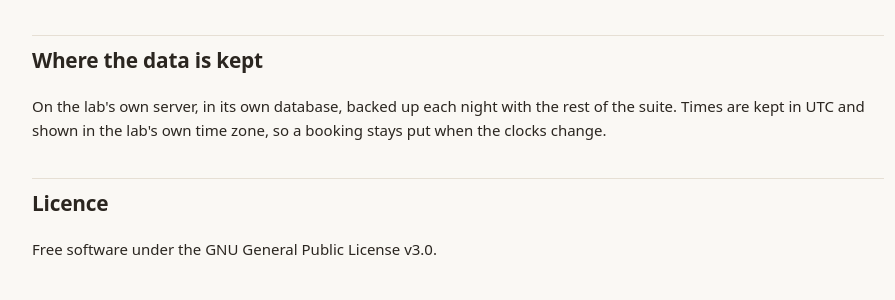
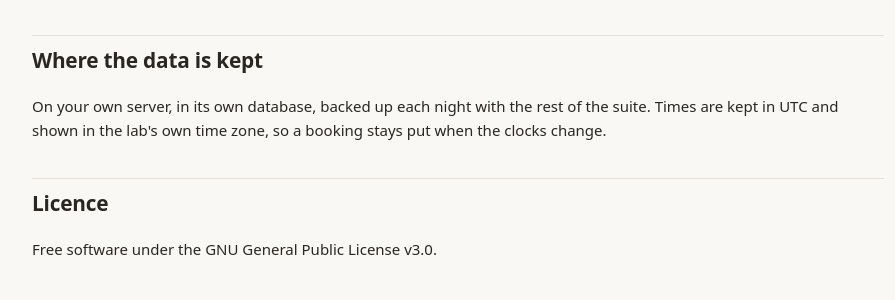
Before and after one commit to Gardiner-Lab/lab-booking, a Flask app: page /about in a window 1280 px wide. Shown: the part 1429-1729 px from the top of the page, without its empty margins (182-1077 px from the left). Run offline with Flask 3, Linux system fonts and the light colour scheme; parts of the project's set-up code (start-up, migrations or seed data) failed here and were passed over.

Commit message:
The pages read for whichever lab runs the suite
Co-Authored-By: Claude Opus 5 <noreply@anthropic.com>

```diff
--- a/app/templates/about.html
+++ b/app/templates/about.html
@@ -89,7 +89,7 @@
 
     <section id="kept">
         <h2>Where the data is kept</h2>
-        <p>On the lab's own server, in its own database, backed up each night with the rest of the suite.
+        <p>On your own server, in its own database, backed up each night with the rest of the suite.
            Times are kept in UTC and shown in the lab's own time zone, so a booking stays put when the clocks
            change.</p>
     </section>
```
Also changed, not shown: CHANGELOG.md.
